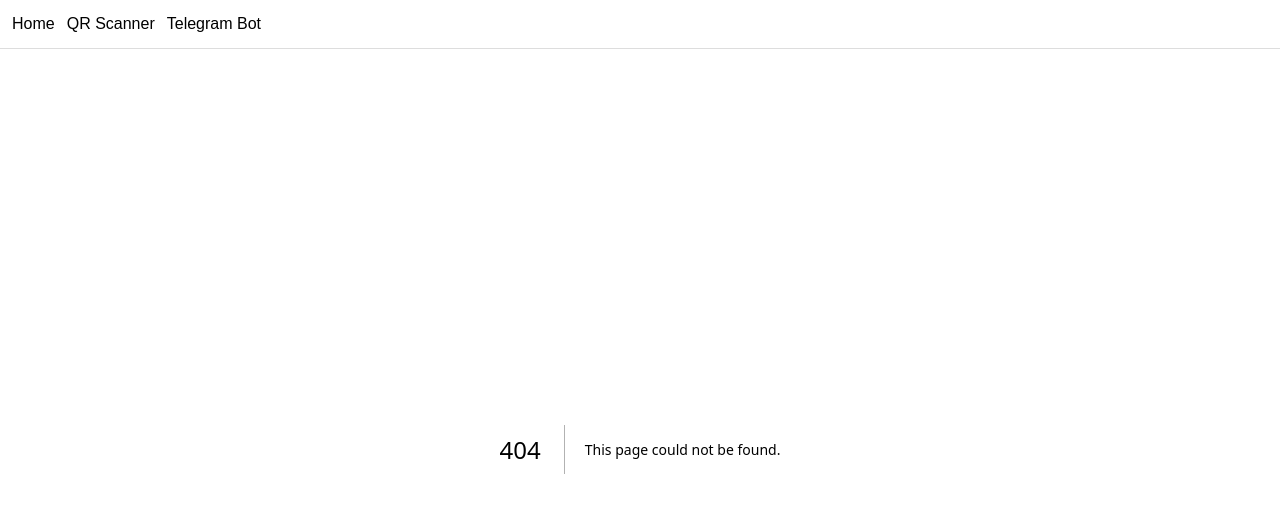
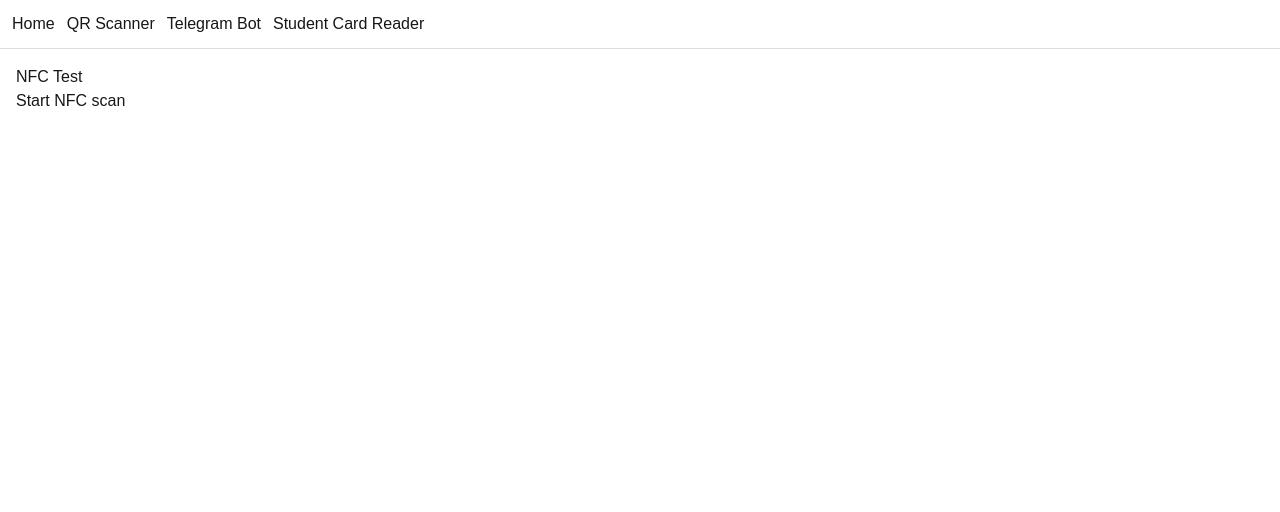
Before and after one commit to tanyhd/cp5105-prototyping, a Next.js app: page /studentCardReader in a window 1280 px wide. Before the commit this address had no page. Shown: the top 512 px of the page. Built offline with nearby package versions, Linux system fonts and the light colour scheme.

Commit message:
test student card reader with nfc

```diff
--- /dev/null
+++ b/src/app/studentCardReader/page.tsx
@@ -0,0 +1,63 @@
+"use client";
+
+import { useState } from "react";
+
+export default function NfcTestPage() {
+  const [log, setLog] = useState<string>("");
+
+  async function startScan() {
+    try {
+      // @ts-ignore - TS may not know Web NFC types depending on your setup
+      if (!("NDEFReader" in window)) {
+        setLog("Web NFC not supported on this browser/device. Try Chrome on Android.");
+        return;
+      }
+
+      // @ts-ignore
+      const reader = new NDEFReader();
+
+      // @ts-ignore
+      await reader.scan();
+      setLog("Scan started. Tap an NFC tag/card to the phone.");
+
+      // @ts-ignore
+      reader.onreading = (event: any) => {
+        const { message } = event;
+        const lines: string[] = [];
+
+        for (const record of message.records) {
+          lines.push(`recordType=${record.recordType}, mediaType=${record.mediaType ?? ""}`);
+
+          // Common case: text record
+          if (record.recordType === "text") {
+            const text = new TextDecoder().decode(record.data);
+            lines.push(`text=${text}`);
+          }
+
+          // Common case: url record
+          if (record.recordType === "url") {
+            const url = new TextDecoder().decode(record.data);
+            lines.push(`url=${url}`);
+          }
+        }
+
+        setLog(lines.join("\n"));
+      };
+
+      // @ts-ignore
+      reader.onreadingerror = () => {
+        setLog("Tag read error (or tag/card isn’t NDEF).");
+      };
+    } catch (e: any) {
+      setLog(`Error: ${e?.message ?? String(e)}`);
+    }
+  }
+
+  return (
+    <main style={{ padding: 16 }}>
+      <h1>NFC Test</h1>
+      <button onClick={startScan}>Start NFC scan</button>
+      <pre style={{ marginTop: 12, whiteSpace: "pre-wrap" }}>{log}</pre>
+    </main>
+  );
+}
--- a/src/common/NavBar.tsx
+++ b/src/common/NavBar.tsx
@@ -13,6 +13,7 @@ export default function NavBar() {
       <Link href="/">Home</Link>
       <Link href="/qrCodeScanner">QR Scanner</Link>
       <Link href="/telegramBot">Telegram Bot</Link>
+      <Link href="/studentCardReader">Student Card Reader</Link>
 
     </nav>
   );
```
